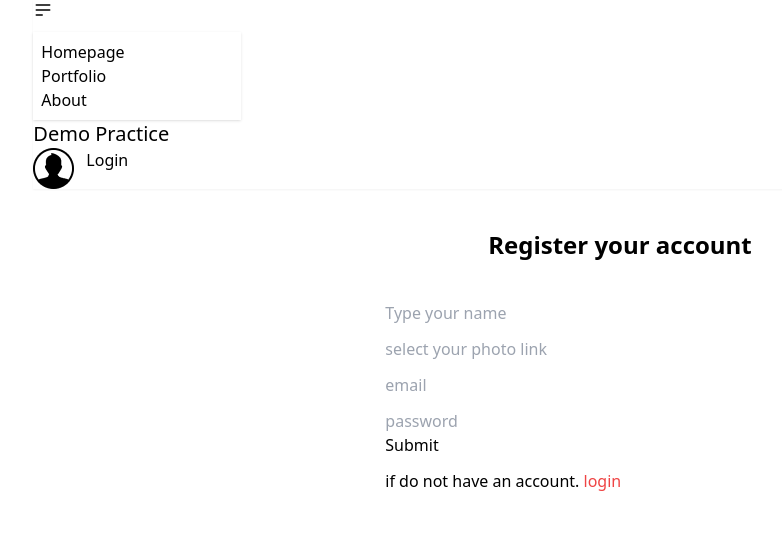
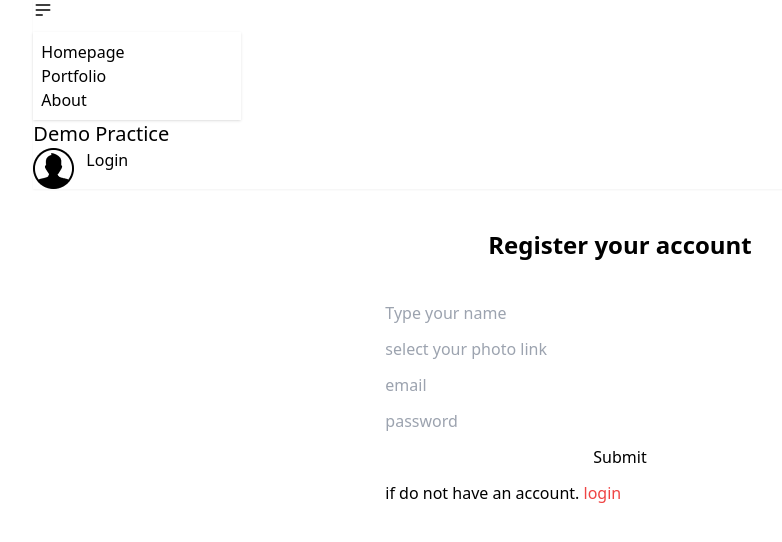
Before and after one commit to tajmirahman/practice-project-layout, a React (Vite) app in the folder my-project/: page /auth/register in a window 1280 px wide. Shown: the top 542 px of the page, without its empty margins (20-802 px from the left). Built offline with nearby package versions, Linux system fonts and the light colour scheme.

Commit message:
register form authentication work is processing

```diff
--- a/my-project/package.json
+++ b/my-project/package.json
@@ -10,6 +10,7 @@
     "preview": "vite preview"
   },
   "dependencies": {
+    "firebase": "^12.7.0",
     "react": "^19.0.0",
     "react-dom": "^19.0.0",
     "react-icons": "^5.5.0",
--- a/my-project/src/Pages/Register.jsx
+++ b/my-project/src/Pages/Register.jsx
@@ -2,18 +2,32 @@ import React from 'react';
 import { Link } from 'react-router-dom';
 
 const Register = () => {
+
+    const handleRegister=(e)=>{
+        e.preventDefault();
+        const form=e.target;
+        const name=form.name.value;
+    }
+
     return (
         <div className='w-2/5 mx-auto '>
             <h1 className='text-center text-2xl font-bold my-10'>Register your account</h1>
-            <div className='space-y-3'>
-                <input type="text" placeholder="Type your name" className="input input-neutral w-full" />
-                <input type="photo" placeholder="select your photo link" className="input input-neutral w-full" />
-                <input type="email" placeholder="email" className="input input-neutral w-full" />
 
-                <input type="password" placeholder="password" className="input input-neutral w-full" />
-                <Link type="submit" className="btn btn-secondary w-full">Submit</Link>
+            <form onSubmit={handleRegister} className='space-y-3'>
+
+                <input type="text" name='name' placeholder="Type your name" className="input input-neutral w-full" />
+
+                <input type="photo" name='photo' placeholder="select your photo link" className="input input-neutral w-full" />
+
+                <input type="email" name='email' placeholder="email" className="input input-neutral w-full" />
+
+                <input type="password" name='password' placeholder="password" className="input input-neutral w-full" />
+
+                <button type="submit" className="btn btn-secondary w-full">Submit</button>
+
                 <p>if do not have an account. <Link to={'/auth/login'} className='text-red-500'>login</Link></p>
-            </div>
+
+            </form>
         </div>
     );
 };
--- /dev/null
+++ b/my-project/src/firebase.init.js
@@ -0,0 +1,21 @@
+// Import the functions you need from the SDKs you need
+import { initializeApp } from "firebase/app";
+import { getAuth } from "firebase/auth";
+// TODO: Add SDKs for Firebase products that you want to use
+// https://firebase.google.com/docs/web/setup#available-libraries
+
+// Your web app's Firebase configuration
+const firebaseConfig = {
+  apiKey: "AIzaSyAwcl1Z3V-x_LWmRGCBusbIJCWTdwoK6UM",
+  authDomain: "dragon-news-bracking-e69fa.firebaseapp.com",
+  projectId: "dragon-news-bracking-e69fa",
+  storageBucket: "dragon-news-bracking-e69fa.firebasestorage.app",
+  messagingSenderId: "569995080264",
+  appId: "1:569995080264:web:0371546d6318053e611e7d"
+};
+
+// Initialize Firebase
+const app = initializeApp(firebaseConfig);
+const auth = getAuth(app);
+
+export default auth;
```
Also changed, not shown: 1 other file (tests, documents, lock files or other folders).
